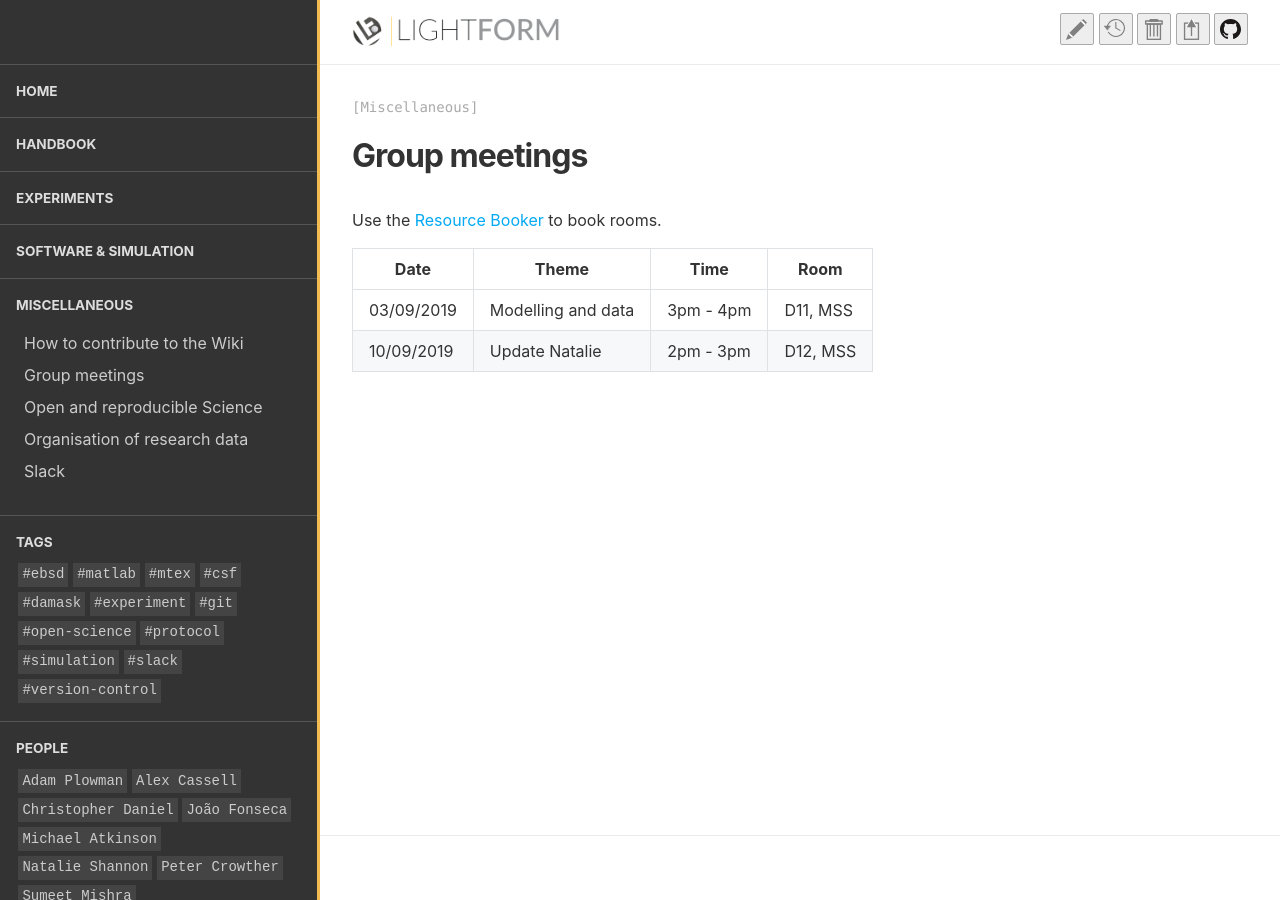
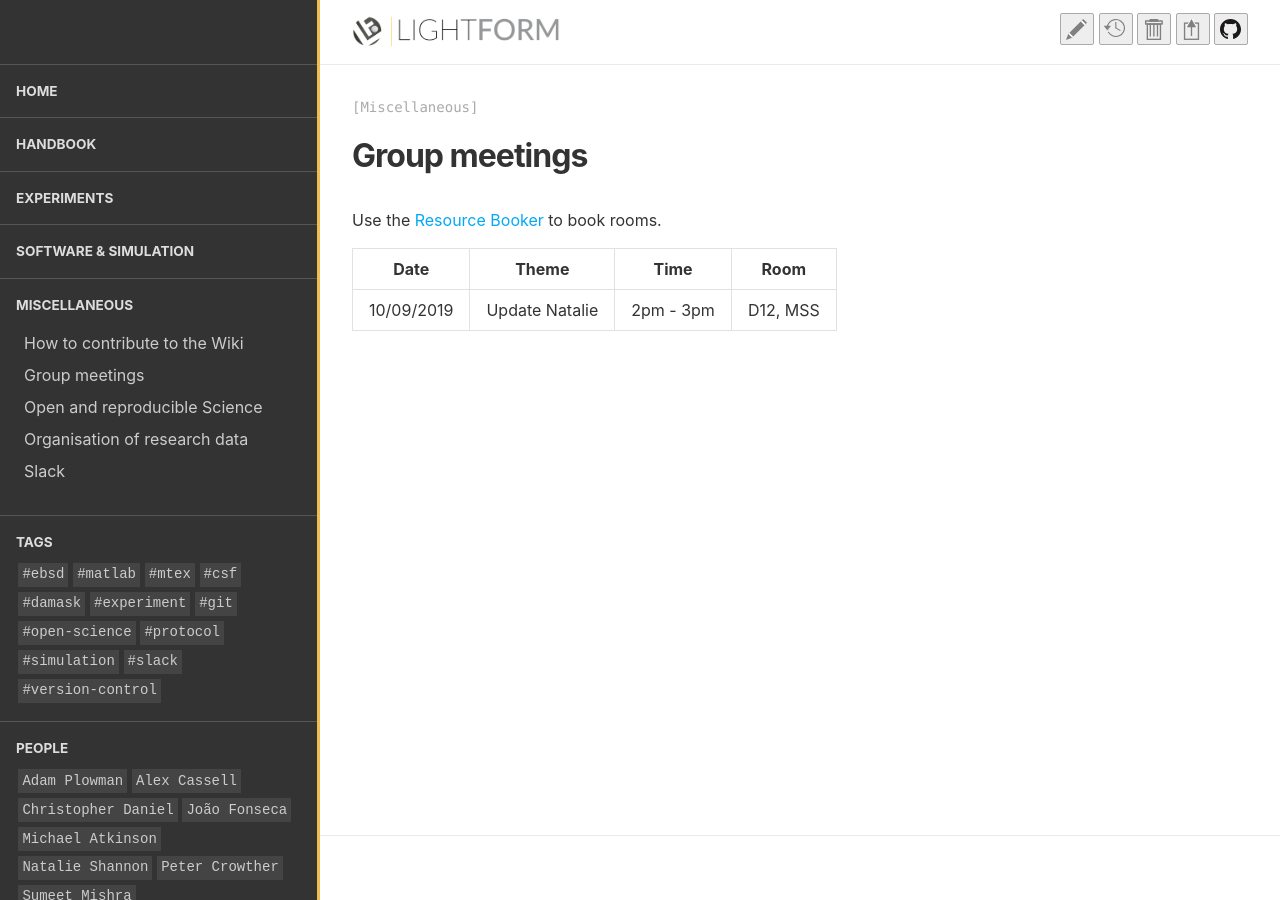
Before and after one commit to LightForm-group/wiki, a Jekyll site: the page built from collections/_miscellaneous/meeting_dates.md, in a window 1280 px wide. Built offline with Jekyll 4.4.1, drawn with Linux system fonts in a browser that asks for light colours.

Commit message:
Update meeting_dates.md

```diff
--- a/collections/_miscellaneous/meeting_dates.md
+++ b/collections/_miscellaneous/meeting_dates.md
@@ -6,5 +6,4 @@ Use the [Resource Booker](https://resourcebooker.manchester.ac.uk/) to book room
 
 |    Date    |       Theme        |   Time    |   Room   |
 | ---------- | ------------------ | --------- | -------- |
-| 03/09/2019 | Modelling and data | 3pm - 4pm | D11, MSS |
 | 10/09/2019 | Update Natalie     | 2pm - 3pm | D12, MSS |
```
